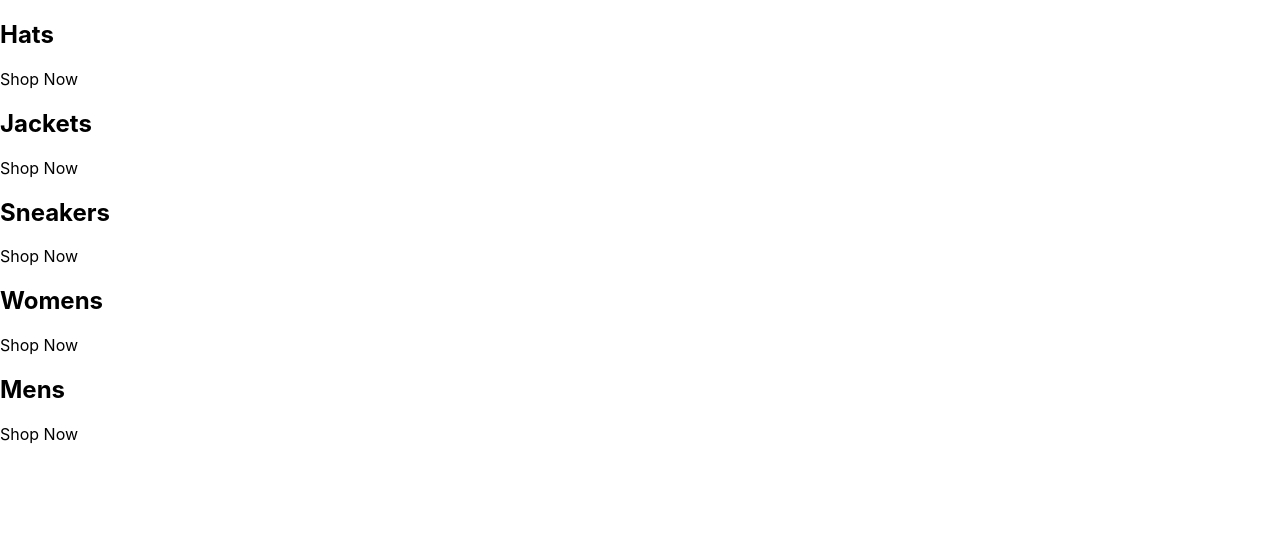
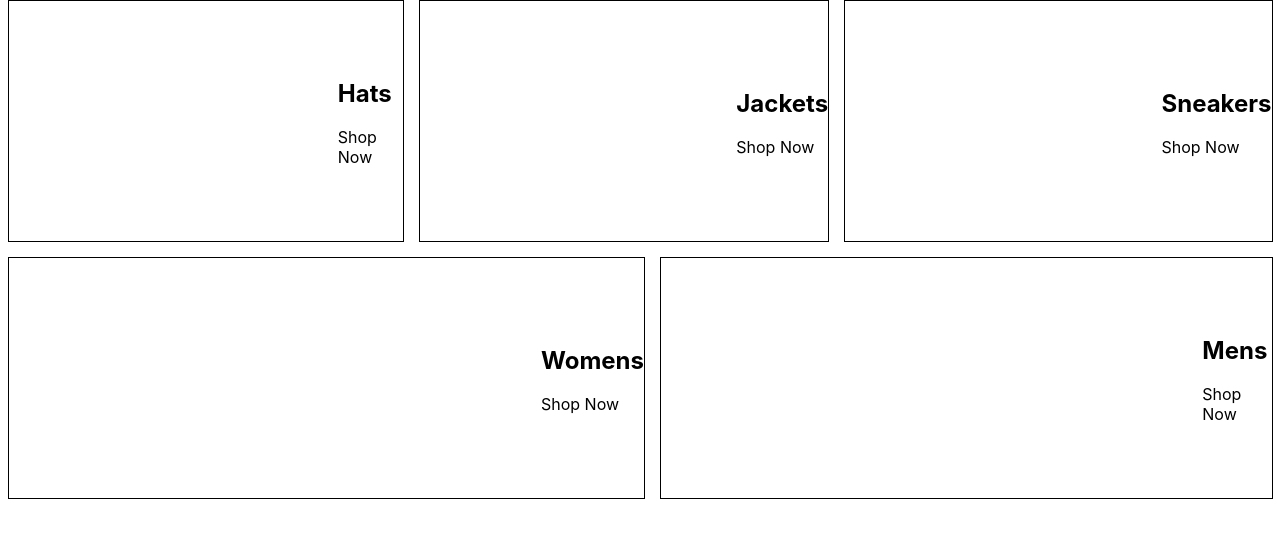
Before and after one commit to ChaseStruse/chase-clothing, a React (Create React App) app: page / in a window 1280 px wide. Shown: the top 538 px of the page. Built offline with nearby package versions, Linux system fonts and the light colour scheme.

Commit message:
Added sass

```diff
--- a/package.json
+++ b/package.json
@@ -8,7 +8,8 @@
     "@testing-library/user-event": "^13.5.0",
     "react": "^18.0.0",
     "react-dom": "^18.0.0",
-    "react-scripts": "5.0.0",
+    "react-scripts": "^5.0.0",
+    "sass": "^1.50.0",
     "web-vitals": "^2.1.4"
   },
   "scripts": {
--- a/src/App.js
+++ b/src/App.js
@@ -1,3 +1,5 @@
+import './categories.styles.scss';
+
 const App = () => {
   const categories = [
     {
@@ -24,8 +26,8 @@
 
   return (
     <div className="categories-container">
-      {categories.map(({title}) => (
-        <div className="category-container">
+      {categories.map(({id, title}) => (
+        <div key={id} className="category-container">
           <div className="background-image" />
           <div className="category-body">
             <h2>{title}</h2>
--- /dev/null
+++ b/src/categories.styles.scss
@@ -0,0 +1,75 @@
+.categories-container {
+    width: 100%;
+    display: flex;
+    flex-wrap: wrap;
+    justify-content: space-between;
+  }
+
+  .category-container {
+    min-width: 30%;
+    height: 240px;
+    flex: 1 1 auto;
+    display: flex;
+    align-items: center;
+    justify-content: center;
+    border: 1px solid black;
+    margin: 0 7.5px 15px;
+    overflow: hidden;
+
+    &:hover {
+      cursor: pointer;
+
+      & .background-image {
+        transform: scale(1.1);
+        transition: transform 6s cubic-bezier(0.25, 0.45, 0.45, 0.95);
+      }
+
+      & .category-body-container {
+        opacity: 0.9;
+      }
+    }
+
+    &.large {
+      height: 380px;
+    }
+
+    &:first-child {
+      margin-right: 7.5px;
+    }
+
+    &:last-child {
+      margin-left: 7.5px;
+    }
+
+    .background-image {
+      width: 100%;
+      height: 100%;
+      background-size: cover;
+      background-position: center;
+    }
+
+    .category-body-container {
+      height: 90px;
+      padding: 0 25px;
+      display: flex;
+      flex-direction: column;
+      align-items: center;
+      justify-content: center;
+      border: 1px solid black;
+      background-color: white;
+      opacity: 0.7;
+      position: absolute;
+
+      h2 {
+        font-weight: bold;
+        margin: 0 6px 0;
+        font-size: 22px;
+        color: #4a4a4a;
+      }
+
+      p {
+        font-weight: lighter;
+        font-size: 16px;
+      }
+    }
+  }
```
Also changed, not shown: 1 other file (tests, documents, lock files or other folders).
